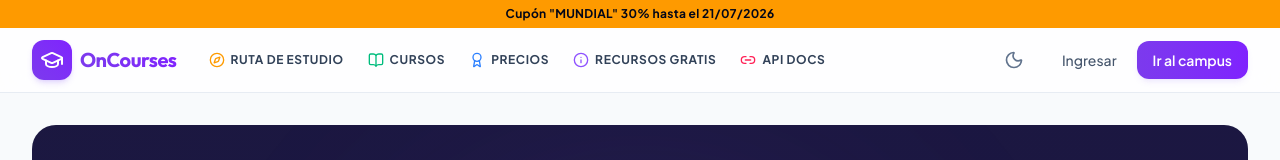
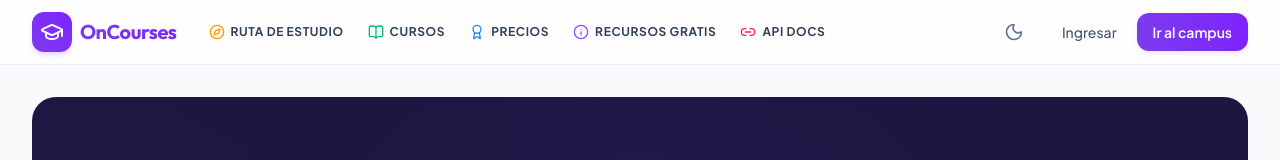
Before and after one commit to AlexLopezF04/on-courses-web, a React (Vite) app: page / in a window 1280 px wide. Shown: the top 160 px of the page. Built offline with nearby package versions, Linux system fonts and the light colour scheme; no server answers.

Commit message:
feat(navbar): remove top promo banner from navbar

```diff
--- a/src/presentation/components/Navbar.tsx
+++ b/src/presentation/components/Navbar.tsx
@@ -18,10 +18,6 @@ export const Navbar: React.FC = () => {
 
   return (
     <nav className="sticky top-0 z-40 w-full border-b border-slate-200/80 bg-white/80 backdrop-blur-md dark:border-slate-800/80 dark:bg-slate-950/80">
-      {/* Orange Promo Banner */}
-      <div className="w-full bg-amber-500 text-slate-950 text-center py-1.5 px-4 text-xs font-bold tracking-wide">
-        Cupón "MUNDIAL" 30% hasta el 21/07/2026
-      </div>
       <div className="mx-auto max-w-7xl px-4 sm:px-6 lg:px-8">
         <div className="flex h-16 items-center justify-between">
           <div className="flex items-center gap-8">
```
